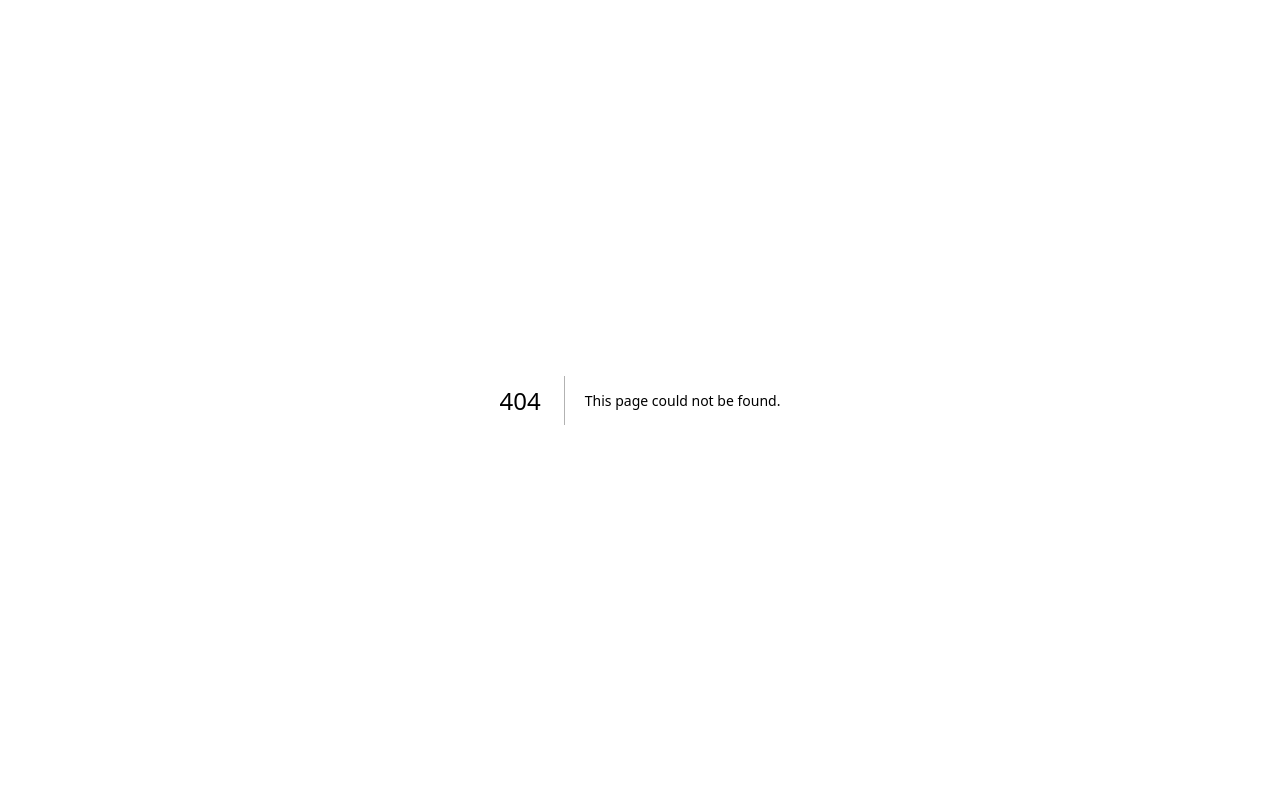
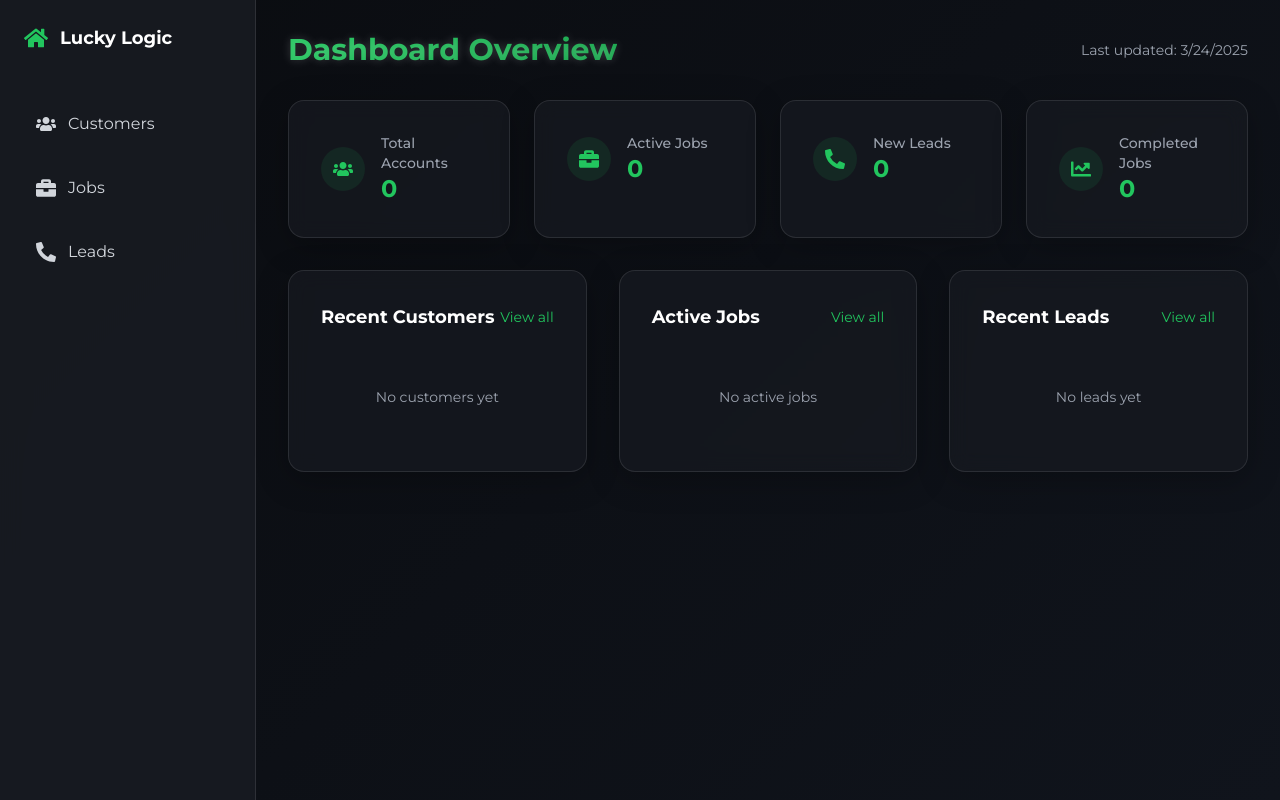
Before and after one commit to Neesonn/luckylogic2025, a Next.js app: page /admin-dashboard in a window 1280 px wide. Before the commit this address had no page. Built offline with nearby package versions, Linux system fonts and the light colour scheme.

Commit message:
Add new settings for VSCode and update admin dashboard page
- Added new settings file: .vscode/settings.json
- Created new admin dashboard page: src/app/admin-dashboard/page.tsx
- Updated global styles: src/app/globals.css
- Modified main page: src/app/page.tsx

```diff
--- /dev/null
+++ b/src/app/admin-dashboard/page.tsx
@@ -0,0 +1,136 @@
+'use client';
+import React from 'react';
+import Link from 'next/link';
+import { FaUsers, FaBriefcase, FaPhoneAlt, FaHome, FaChartLine } from 'react-icons/fa';
+
+export default function AdminDashboard() {
+  return (
+    <div className="min-h-screen flex">
+      {/* Sidebar */}
+      <nav className="w-64 bg-[rgba(24,27,33,0.95)] backdrop-blur-md border-r border-white/10 p-6 fixed h-full">
+        <Link
+          href="/"
+          className="flex items-center gap-3 mb-12"
+          aria-label="Back to Home"
+        >
+          <FaHome className="text-2xl text-green-500" />
+          <span className="text-lg font-semibold text-white">Lucky Logic</span>
+        </Link>
+
+        <div className="space-y-4">
+          <Link href="#" className="flex items-center gap-3 p-3 rounded-lg hover:bg-white/5 text-gray-300 hover:text-green-500 transition-colors">
+            <FaUsers className="text-xl" />
+            <span>Customers</span>
+          </Link>
+          <Link href="#" className="flex items-center gap-3 p-3 rounded-lg hover:bg-white/5 text-gray-300 hover:text-green-500 transition-colors">
+            <FaBriefcase className="text-xl" />
+            <span>Jobs</span>
+          </Link>
+          <Link href="#" className="flex items-center gap-3 p-3 rounded-lg hover:bg-white/5 text-gray-300 hover:text-green-500 transition-colors">
+            <FaPhoneAlt className="text-xl" />
+            <span>Leads</span>
+          </Link>
+        </div>
+      </nav>
+
+      {/* Main Content */}
+      <main className="flex-1 ml-64 p-8">
+        <div className="max-w-7xl mx-auto">
+          {/* Header */}
+          <div className="flex justify-between items-center mb-8">
+            <h1 className="text-3xl font-bold glass-text">
+              <span className="tech-gradient">Dashboard Overview</span>
+            </h1>
+            <div className="text-sm text-gray-400">
+              Last updated: {new Date().toLocaleDateString()}
+            </div>
+          </div>
+
+          {/* Stats Grid */}
+          <div className="grid grid-cols-1 sm:grid-cols-2 md:grid-cols-4 gap-6 mb-8">
+            <div className="glass-container">
+              <div className="flex items-center gap-4">
+                <div className="p-3 rounded-full bg-green-500/10">
+                  <FaUsers className="text-xl text-green-500" />
+                </div>
+                <div>
+                  <h3 className="text-sm font-medium text-gray-400">Total Accounts</h3>
+                  <p className="text-2xl font-bold text-green-500">0</p>
+                </div>
+              </div>
+            </div>
+            <div className="glass-container">
+              <div className="flex items-center gap-4">
+                <div className="p-3 rounded-full bg-green-500/10">
+                  <FaBriefcase className="text-xl text-green-500" />
+                </div>
+                <div>
+                  <h3 className="text-sm font-medium text-gray-400">Active Jobs</h3>
+                  <p className="text-2xl font-bold text-green-500">0</p>
+                </div>
+              </div>
+            </div>
+            <div className="glass-container">
+              <div className="flex items-center gap-4">
+                <div className="p-3 rounded-full bg-green-500/10">
+                  <FaPhoneAlt className="text-xl text-green-500" />
+                </div>
+                <div>
+                  <h3 className="text-sm font-medium text-gray-400">New Leads</h3>
+                  <p className="text-2xl font-bold text-green-500">0</p>
+                </div>
+              </div>
+            </div>
+            <div className="glass-container">
+              <div className="flex items-center gap-4">
+                <div className="p-3 rounded-full bg-green-500/10">
+                  <FaChartLine className="text-xl text-green-500" />
+                </div>
+                <div>
+                  <h3 className="text-sm font-medium text-gray-400">Completed Jobs</h3>
+                  <p className="text-2xl font-bold text-green-500">0</p>
+                </div>
+              </div>
+            </div>
+          </div>
+
+          {/* Main Sections */}
+          <div className="grid grid-cols-1 md:grid-cols-3 gap-8">
+            {/* Recent Customers */}
+            <div className="glass-container">
+              <div className="flex items-center justify-between mb-6">
+                <h2 className="text-lg font-semibold">Recent Customers</h2>
+                <Link href="#" className="text-sm text-green-500 hover:text-green-400">View all</Link>
+              </div>
+              <div className="space-y-4">
+                <p className="text-gray-400 text-sm text-center py-8">No customers yet</p>
+              </div>
+            </div>
+
+            {/* Active Jobs */}
+            <div className="glass-container">
+              <div className="flex items-center justify-between mb-6">
+                <h2 className="text-lg font-semibold">Active Jobs</h2>
+                <Link href="#" className="text-sm text-green-500 hover:text-green-400">View all</Link>
+              </div>
+              <div className="space-y-4">
+                <p className="text-gray-400 text-sm text-center py-8">No active jobs</p>
+              </div>
+            </div>
+
+            {/* Recent Leads */}
+            <div className="glass-container">
+              <div className="flex items-center justify-between mb-6">
+                <h2 className="text-lg font-semibold">Recent Leads</h2>
+                <Link href="#" className="text-sm text-green-500 hover:text-green-400">View all</Link>
+              </div>
+              <div className="space-y-4">
+                <p className="text-gray-400 text-sm text-center py-8">No leads yet</p>
+              </div>
+            </div>
+          </div>
+        </div>
+      </main>
+    </div>
+  );
+}
--- a/src/app/globals.css
+++ b/src/app/globals.css
@@ -11,6 +11,7 @@
   --card-shadow: rgba(0, 0, 0, 0.25);
 }
 
+@layer base {
   body {
     color: rgb(var(--foreground-rgb));
     background: linear-gradient(
@@ -23,7 +24,9 @@ body {
       'Segoe UI', Roboto, Oxygen, Ubuntu, Cantarell, 'Open Sans', 'Helvetica Neue',
       sans-serif;
   }
+}
 
+@layer components {
   .glass-container {
     background: var(--card-bg);
     backdrop-filter: blur(10px);
@@ -41,69 +44,14 @@ body {
     border-color: rgba(255, 255, 255, 0.2);
   }
 
-.stat-card {
-  background: var(--card-bg);
-  backdrop-filter: blur(8px);
-  -webkit-backdrop-filter: blur(8px);
-  border: 1px solid var(--card-border);
-  border-radius: 0.75rem;
-  padding: 1.5rem;
-  transition: all 0.3s ease;
-}
-
-.stat-card:hover {
-  border-color: rgba(255, 255, 255, 0.2);
-}
-
   .glass-text {
     text-shadow: 0 0 10px rgba(255, 255, 255, 0.2);
   }
 
   .tech-gradient {
-  background: linear-gradient(135deg, #00f2fe 0%, #4facfe 100%);
+    background: linear-gradient(135deg, #22c55e 0%, #16a34a 100%);
     -webkit-background-clip: text;
+    background-clip: text;
     -webkit-text-fill-color: transparent;
   }
-
-.icon-container {
-  background: rgba(34, 197, 94, 0.1);
-  border-radius: 50%;
-  padding: 0.75rem;
-  display: flex;
-  align-items: center;
-  justify-content: center;
-  width: 3rem;
-  height: 3rem;
-  margin-bottom: 1rem;
 }
-
-.nav-icon {
-  color: var(--accent-green);
-  transition: all 0.3s ease;
-}
-
-.nav-icon:hover {
-  color: #16a34a;
-}
-
-.stat-value {
-  font-size: 2.5rem;
-  font-weight: 700;
-  color: var(--accent-green);
-  margin: 0.5rem 0;
-}
-
-.stat-label {
-  color: rgba(255, 255, 255, 0.7);
-  font-size: 0.875rem;
-  font-weight: 500;
-}
-
-.logout-button {
-  color: #ef4444;
-  transition: all 0.3s ease;
-}
-
-.logout-button:hover {
-  color: #dc2626;
-}
--- a/src/app/page.tsx
+++ b/src/app/page.tsx
@@ -1,9 +1,20 @@
 'use client';
 import React from 'react';
+import { FaWrench } from 'react-icons/fa';
+import Link from 'next/link';
 
 export default function Home() {
   return (
-    <main className="flex min-h-screen flex-col items-center justify-center p-24">
+    <main className="flex min-h-screen flex-col items-center justify-center p-24 relative">
+      {/* Admin Dashboard Link */}
+      <Link
+        href="/admin-dashboard"
+        className="absolute top-4 right-4 p-3 glass-container hover:scale-105 transition-transform"
+        aria-label="Admin Dashboard"
+      >
+        <FaWrench className="text-2xl text-green-500" />
+      </Link>
+
       <div className="glass-container text-center">
         <h1 className="text-6xl font-bold mb-4 glass-text">
           <span className="tech-gradient">Lucky Logic</span>
@@ -12,7 +23,7 @@ export default function Home() {
           Coming Soon
         </p>
         <div className="mt-8">
-          <div className="w-16 h-16 mx-auto border-4 border-blue-500 border-t-transparent rounded-full animate-spin"></div>
+          <div className="w-16 h-16 mx-auto border-4 border-green-500 border-t-transparent rounded-full animate-spin"></div>
         </div>
       </div>
     </main>
```
Lines whose indentation alone changed are shown as unchanged.
